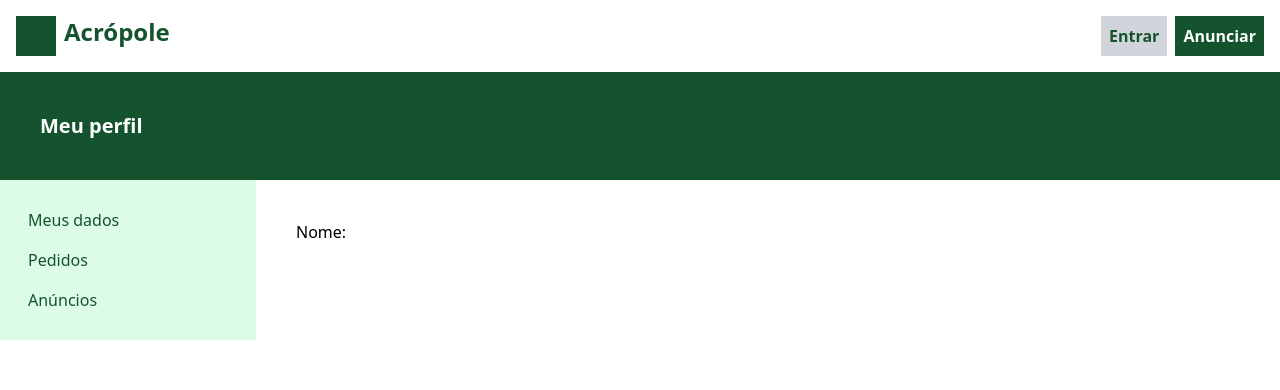
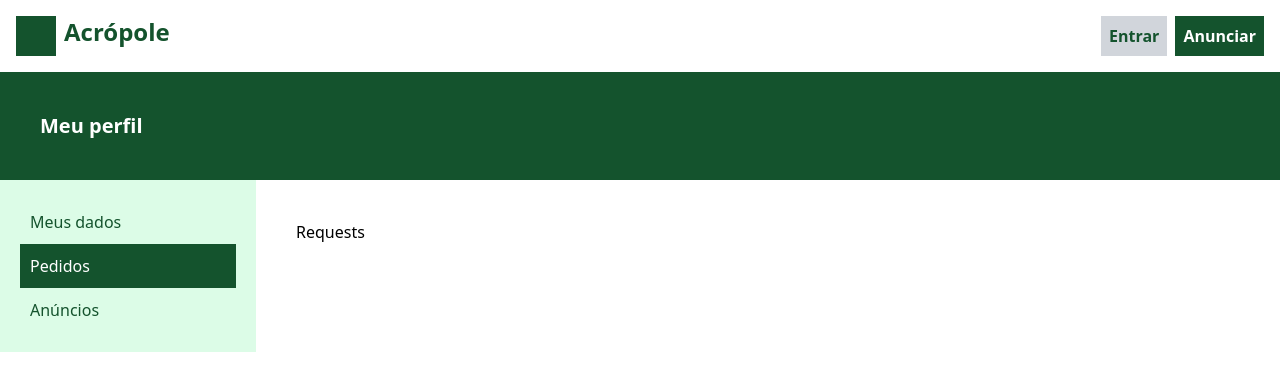
Before and after one commit to paulotss/acr_sales, a React (Create React App) app: page /profile in a window 1280 px wide. Both pictures are taken after a click on the item "Pedidos". Shown: the top 390 px of the page. Built offline with nearby package versions, Linux system fonts and the light colour scheme.

Commit message:
create navigate

```diff
--- /dev/null
+++ b/src/components/profile/Adverts.js
@@ -0,0 +1,7 @@
+const Adverts = () => {
+  return (
+    <h1>Adverts</h1>
+  )
+}
+
+export default Adverts;
--- /dev/null
+++ b/src/components/profile/PersonalData.js
@@ -0,0 +1,13 @@
+const PersonalData = () => {
+  return (
+    <>
+      <label>
+        Nome:
+        {' '}
+        <input type='text'></input>
+      </label>
+    </>
+  )
+};
+
+export default PersonalData;
--- /dev/null
+++ b/src/components/profile/Requests.js
@@ -0,0 +1,7 @@
+const Requests = () => {
+  return (
+    <h1>Requests</h1>
+  )
+}
+
+export default Requests;
--- a/src/pages/Profile.js
+++ b/src/pages/Profile.js
@@ -1,6 +1,13 @@
+import { useState } from "react";
 import Head from "../components/Head";
+import Adverts from "../components/profile/Adverts";
+import PersonalData from "../components/profile/PersonalData";
+import Requests from "../components/profile/Requests";
 
 const Profile = () => {
+  const [page, setPage] = useState(<PersonalData />)
+  const [active, setActive] = useState(0);
+
   return (
     <main>
       <Head />
@@ -12,16 +19,37 @@ const Profile = () => {
       <section className="flex">
         <article className="p-5 bg-green-100 w-64 h-full">
           <ul className="text-green-900">
-            <li className="p-2 hover:bg-green-900 hover:text-white cursor-pointer">Meus dados</li>
-            <li className="p-2 hover:bg-green-900 hover:text-white cursor-pointer">Pedidos</li>
-            <li className="p-2 hover:bg-green-900 hover:text-white cursor-pointer">Anúncios</li>
+            <li
+              className={
+                `p-2 border-2 hover:border-green-900 cursor-pointer
+                ${ active === 0 ? 'bg-green-900 text-white border-green-900' : 'border-green-100'}`
+              }
+              onClick={ () =>  { setPage(<PersonalData />); setActive(0) }}
+            >
+              Meus dados
+            </li>
+            <li
+              className={
+                `p-2 border-2 hover:border-green-900 cursor-pointer
+                ${ active === 1 ? 'bg-green-900 text-white border-green-900' : 'border-green-100'}`
+              }
+              onClick={ () => { setPage(<Requests />); setActive(1) }}
+            >
+              Pedidos
+            </li>
+            <li
+              className={
+                `p-2 border-2 hover:border-green-900 cursor-pointer
+                ${ active === 2 ? 'bg-green-900 text-white border-green-900' : 'border-green-100'}`
+              }
+              onClick={ () => {setPage(<Adverts />); setActive(2) }}
+            >
+              Anúncios
+            </li>
           </ul>
         </article>
         <article className="p-10">
-          <label>
-            Nome:
-            <input></input>
-          </label>
+          { page }
         </article>
       </section>
     </main>
```
